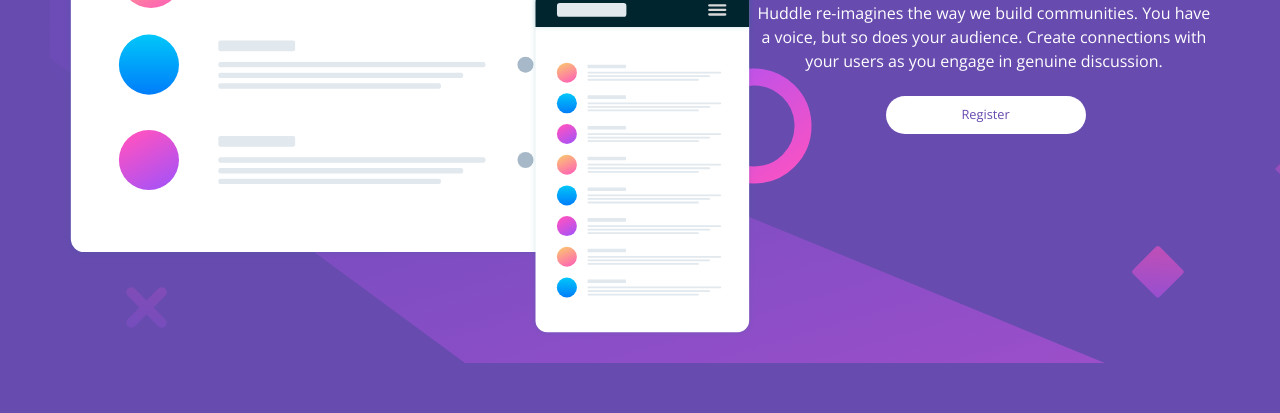
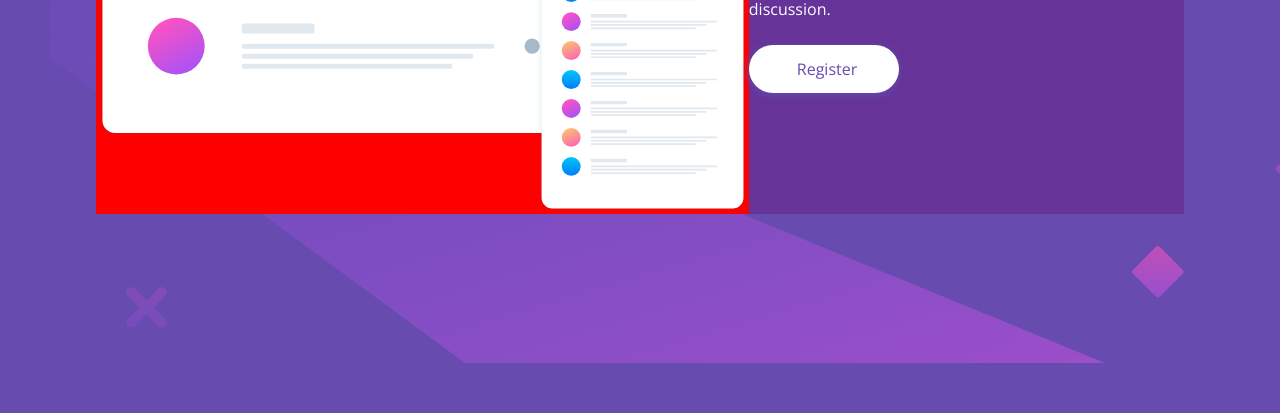
Before and after one commit to MahdiSohaily/single-introductory-section, a website: page index.html in a window 1280 px wide. Shown: the part 387-800 px from the top of the page. Drawn offline with nearby package versions, Linux system fonts and the light colour scheme.

Commit message:
Update desktop spacing

```diff
--- a/styles.css
+++ b/styles.css
@@ -121,19 +121,17 @@
 
     .img-wrapper {
       flex: 60%;
+      background-color: red;
     }
 
     .description {
       flex: 40%;
+      background-color: rebeccapurple;
     }
 
     p {
-        color: white;
-        font-weight: var(--fw-regular);
-        font-family: var(--ff-body);
         max-width: 50ch;
-        padding-block: 1em;
-        text-align: center;
+        text-align: left;
     }
   }
 /* component styles */
@@ -163,21 +161,27 @@
     text-decoration: none;
     font-family: var(--ff-body);
     font-size: 0.8em;
+    box-shadow: 0 2px 8px var(--violet);
 }
 
 @media screen and (min-width: 40em) {
     .primary-header {
+        font-size: 2em;
         text-align: left;
         max-width: 20ch;
     }
 
     .inline-padding {
-        padding: 4em;
+        padding-inline: 6em;
     }
 
     .btn {
+        font-size: 1em;
+        width: 150px;
         display: block;
         margin-top: 0.5em;
-        padding: 0.75em 3.5em;
+        margin-left: 0;
+        padding: 0.75em 3em;
+
     }
 }
```
